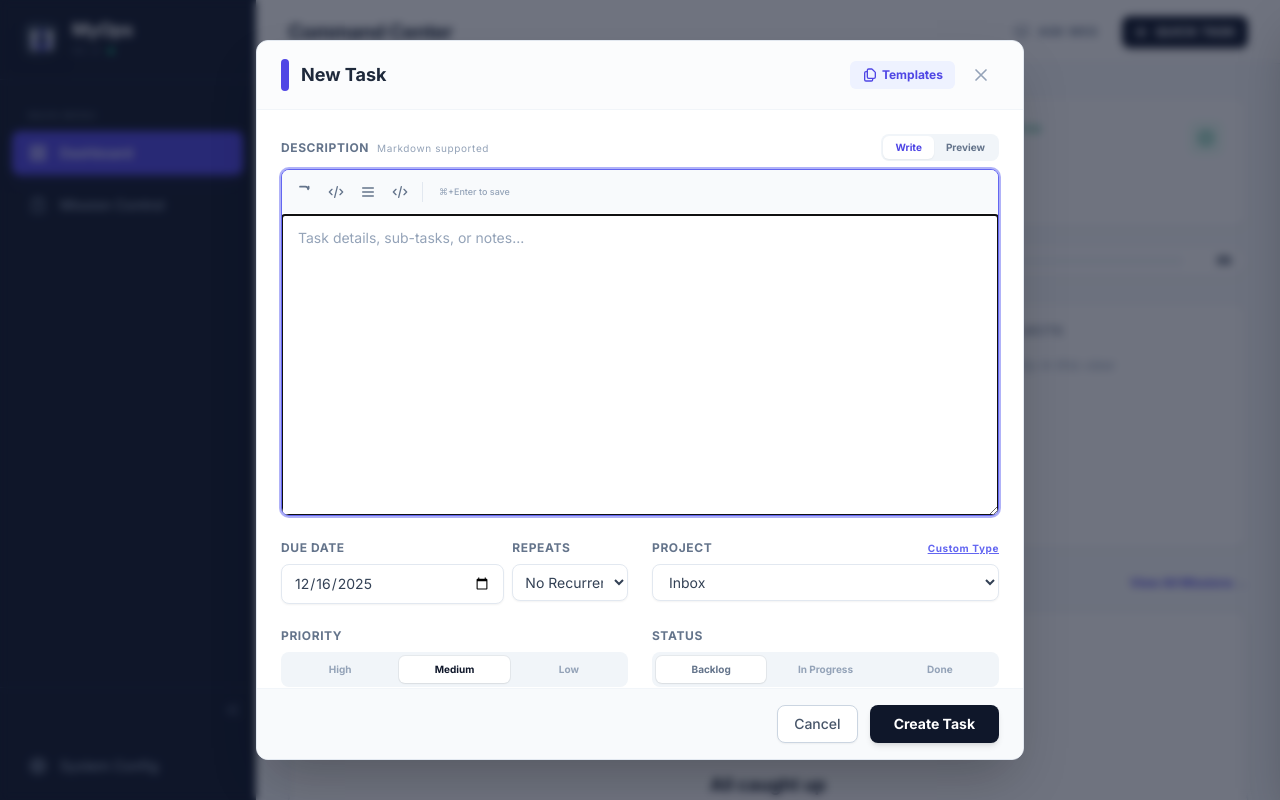
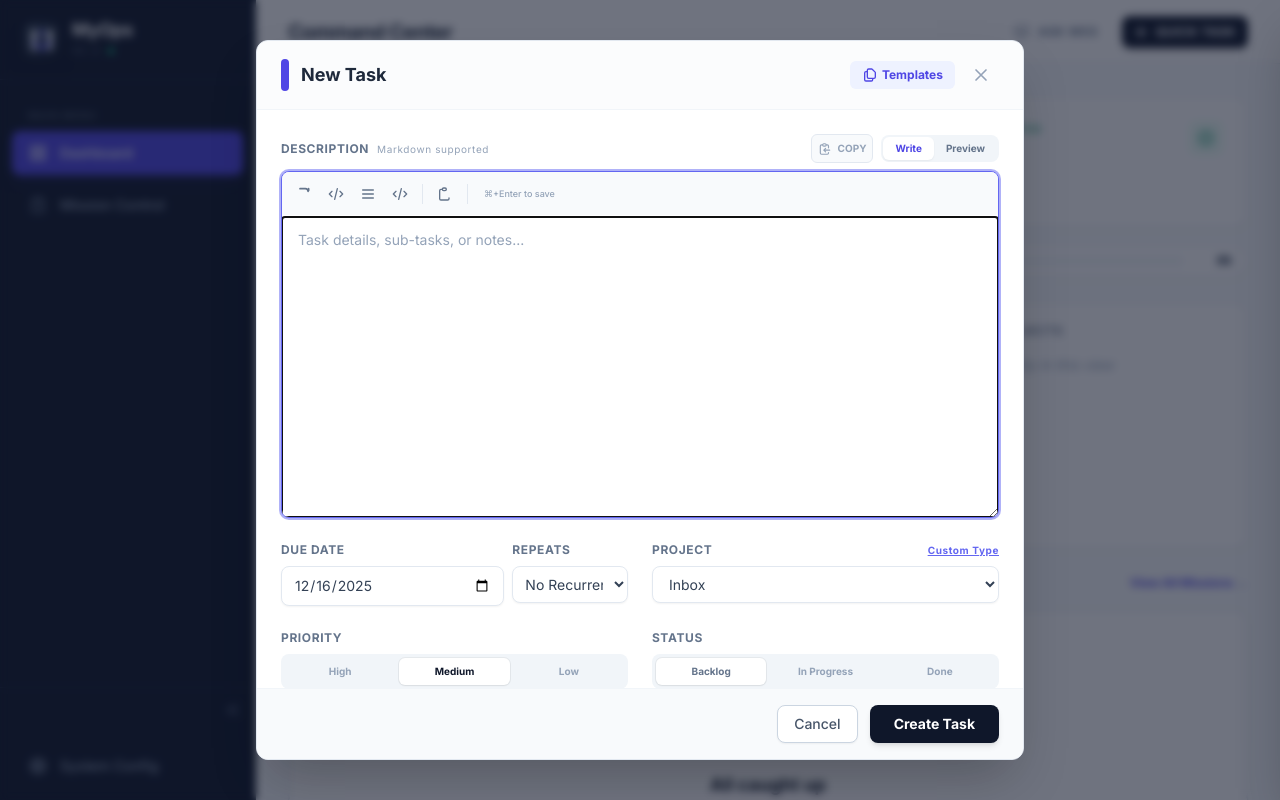
Before and after one commit to johnwesleyquintero/MyOps, a React (Vite) app: page / in a window 1280 px wide. Both pictures are taken after a click on the button "QUICK TASK". Shown: the top 800 px of the page. Built offline with nearby package versions, Linux system fonts and the light colour scheme.

Commit message:
feat(TaskModal): Add copy description functionality
Introduces a button to copy the task description to the clipboard within the Task Modal. This provides a quick way for users to share or reuse task details.

```diff
--- a/components/TaskModal.tsx
+++ b/components/TaskModal.tsx
@@ -1,5 +1,5 @@
 
-import React, { useRef } from 'react';
+import React, { useRef, useState } from 'react';
 import ReactMarkdown from 'react-markdown';
 import remarkGfm from 'remark-gfm';
 import { TaskEntry } from '../types';
@@ -29,6 +29,7 @@ export const TaskModal: React.FC<TaskModalProps> = ({
   entries
 }) => {
   const textareaRef = useRef<HTMLTextAreaElement>(null);
+  const [descCopied, setDescCopied] = useState(false);
 
   const {
     formData, setFormData,
@@ -45,6 +46,13 @@ export const TaskModal: React.FC<TaskModalProps> = ({
     loadTemplate,
     deleteTemplate
   } = useTaskForm(initialData, entries);
+
+  const handleCopyDescription = () => {
+    if (!formData.description) return;
+    navigator.clipboard.writeText(formData.description);
+    setDescCopied(true);
+    setTimeout(() => setDescCopied(false), 2000);
+  };
 
   const handleSubmit = async (e?: React.FormEvent) => {
     if (e) e.preventDefault();
@@ -203,6 +211,20 @@ export const TaskModal: React.FC<TaskModalProps> = ({
                     Description
                     <span className="text-[10px] font-normal text-slate-400 dark:text-slate-500 normal-case hidden sm:inline">Markdown supported</span>
                   </label>
+                  <div className="flex items-center gap-2">
+                    <button
+                        type="button"
+                        onClick={handleCopyDescription}
+                        className={`p-1.5 rounded-md border transition-all flex items-center gap-1.5 ${descCopied ? 'bg-emerald-50 border-emerald-200 text-emerald-600 dark:bg-emerald-900/20 dark:border-emerald-800 dark:text-emerald-400' : 'bg-slate-50 border-slate-200 text-slate-400 hover:text-slate-600 dark:bg-slate-800 dark:border-slate-700 dark:text-slate-500 dark:hover:text-slate-300'}`}
+                        title="Copy Description"
+                    >
+                        {descCopied ? (
+                            <svg className="w-3.5 h-3.5" fill="none" stroke="currentColor" viewBox="0 0 24 24"><path strokeLinecap="round" strokeLinejoin="round" strokeWidth="2.5" d="M5 13l4 4L19 7" /></svg>
+                        ) : (
+                            <svg className="w-3.5 h-3.5" fill="none" stroke="currentColor" viewBox="0 0 24 24"><path strokeLinecap="round" strokeLinejoin="round" strokeWidth="2" d="M8 5H6a2 2 0 00-2 2v12a2 2 0 002 2h10a2 2 0 002-2v-1M8 5a2 2 0 002 2h2a2 2 0 002-2M8 5a2 2 0 012-2h2a2 2 0 012 2m0 0h2a2 2 0 012 2v3m2 4H10m0 0l3-3m-3 3l3 3" /></svg>
+                        )}
+                        <span className="text-[10px] font-bold uppercase">{descCopied ? 'Copied' : 'Copy'}</span>
+                    </button>
                     <div className="flex bg-slate-100 dark:bg-slate-800 rounded-lg p-0.5">
                         <button
                         type="button"
@@ -218,6 +240,7 @@ export const TaskModal: React.FC<TaskModalProps> = ({
                         >
                         Preview
                         </button>
+                    </div>
                   </div>
                </div>
 
@@ -237,6 +260,15 @@ export const TaskModal: React.FC<TaskModalProps> = ({
                        </button>
                        <button type="button" onClick={() => handleFormat('code')} className="p-1.5 text-slate-500 hover:text-slate-800 dark:text-slate-400 dark:hover:text-slate-200 hover:bg-slate-200 dark:hover:bg-slate-700 rounded" title="Code">
                           <svg className="w-4 h-4" fill="none" stroke="currentColor" viewBox="0 0 24 24"><path strokeLinecap="round" strokeLinejoin="round" strokeWidth="2" d="M10 20l4-16m4 4l4 4-4 4M6 16l-4-4 4-4" /></svg>
+                       </button>
+                       <div className="w-px h-5 bg-slate-200 dark:bg-slate-700 mx-1"></div>
+                       <button
+                            type="button"
+                            onClick={handleCopyDescription}
+                            className={`p-1.5 rounded hover:bg-slate-200 dark:hover:bg-slate-700 transition-all ${descCopied ? 'text-emerald-500' : 'text-slate-500 dark:text-slate-400'}`}
+                            title="Copy Description"
+                       >
+                            <svg className="w-4 h-4" fill="none" stroke="currentColor" viewBox="0 0 24 24"><path strokeLinecap="round" strokeLinejoin="round" strokeWidth="2" d="M8 5H6a2 2 0 00-2 2v12a2 2 0 002 2h10a2 2 0 002-2v-1M8 5a2 2 0 002 2h2a2 2 0 002-2M8 5a2 2 0 012-2h2a2 2 0 012 2" /></svg>
                        </button>
                        <div className="w-px h-5 bg-slate-200 dark:bg-slate-700 mx-1"></div>
                        <div className="text-[9px] text-slate-400 px-2 font-medium">⌘+Enter to save</div>
```
Lines whose indentation alone changed are shown as unchanged.
